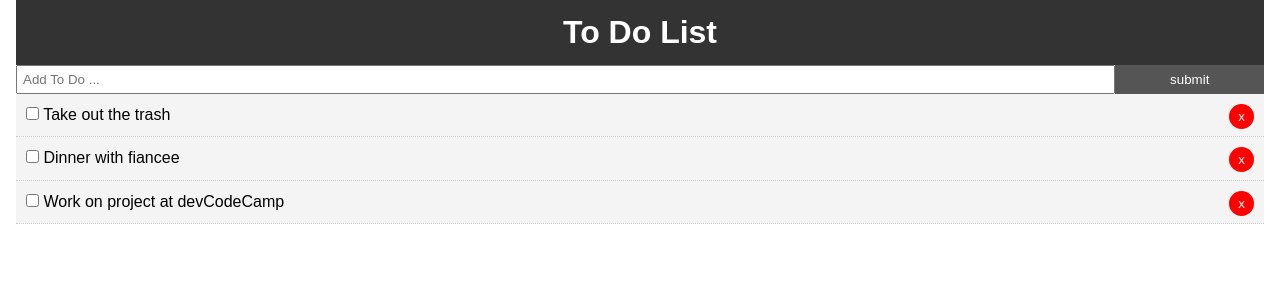
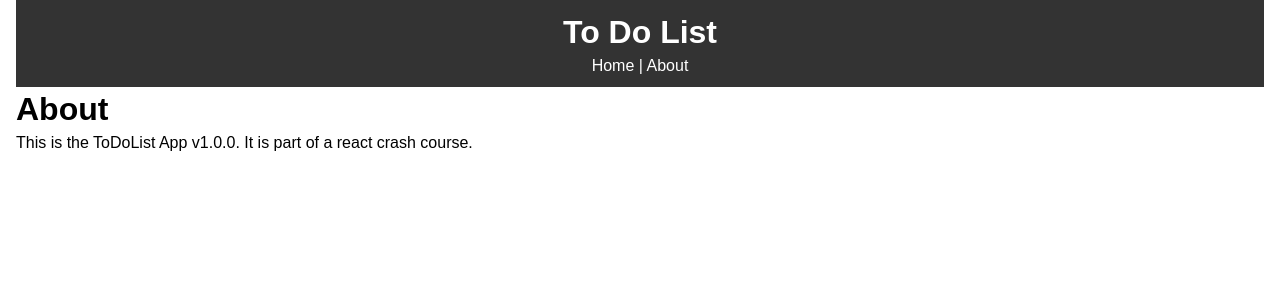
Before and after one commit to pothsn/ToDoListReactProject, a React (Create React App) app: page /about in a window 1280 px wide. Shown: the top 300 px of the page. Built offline with nearby package versions, Linux system fonts and the light colour scheme.

Commit message:
Created about page and added home and about links to header.

```diff
--- a/package.json
+++ b/package.json
@@ -5,6 +5,7 @@
   "dependencies": {
     "react": "^16.9.0",
     "react-dom": "^16.9.0",
+    "react-router-dom": "^5.0.1",
     "react-scripts": "3.1.1",
     "uuid": "^3.3.3"
   },
--- a/src/App.js
+++ b/src/App.js
@@ -1,7 +1,9 @@
 import React, { Component } from 'react';
+import { BrowserRouter as Router, Route} from 'react-router-dom'
 import Header from './components/layout/Header';
 import Todos from './components/Todos';
 import AddToDo from './components/AddToDo';
+import About from './components/pages/About';
 import uuid from 'uuid';
 
 import './App.css';
@@ -54,13 +56,20 @@
 
   render() {
     return (
+      <Router>
         <div className="App">
           <div className="container">
             <Header />
+            <Route exact path="/" render={props => (
+              <React.Fragment>
                 <AddToDo AddToDo={this.AddToDo}/>
                 <Todos todos={this.state.todos} markComplete={this.markComplete} delTodo={this.delTodo}/>
+              </React.Fragment>
+            )} />
+            <Route path="/about" component={About} />
           </div>
         </div>
+      </Router>
     );
   }
 }
--- a/src/components/layout/Header.js
+++ b/src/components/layout/Header.js
@@ -1,9 +1,11 @@
 import React from 'react';
+import { Link } from 'react-router-dom';
 
 function Header() {
     return(
         <header style={headerStyle}>
             <h1>To Do List</h1>
+            <Link style={linkStyle} to="/">Home</Link> | <Link style={linkStyle} to="/about">About</Link>
         </header>
     )
 }
@@ -15,4 +17,9 @@
     padding: '10px'
 }
 
+const linkStyle = {
+    color: '#fff',
+    textDecoration: 'none'
+}
+
 export default Header;
--- /dev/null
+++ b/src/components/pages/About.js
@@ -0,0 +1,12 @@
+import React from 'react'
+
+function About() {
+    return (
+        <React.Fragment>
+            <h1>About</h1>
+            <p>This is the ToDoList App v1.0.0. It is part of a react crash course.</p>
+        </React.Fragment>
+    )
+}
+
+export default About;
```
Also changed, not shown: 1 other file (tests, documents, lock files or other folders). Lines whose indentation alone changed are shown as unchanged.
